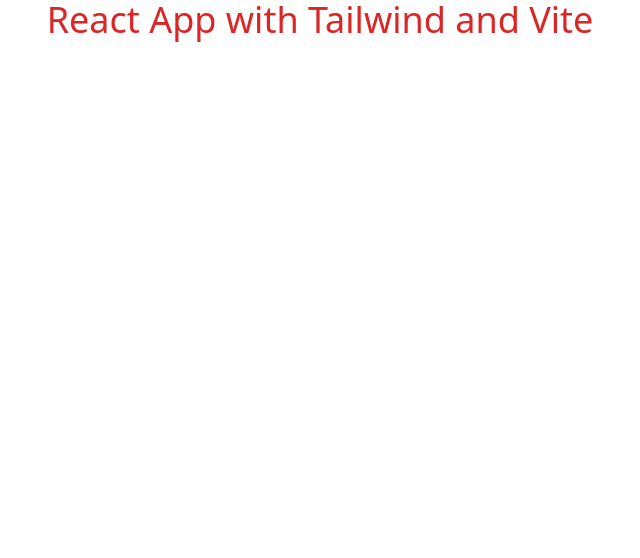
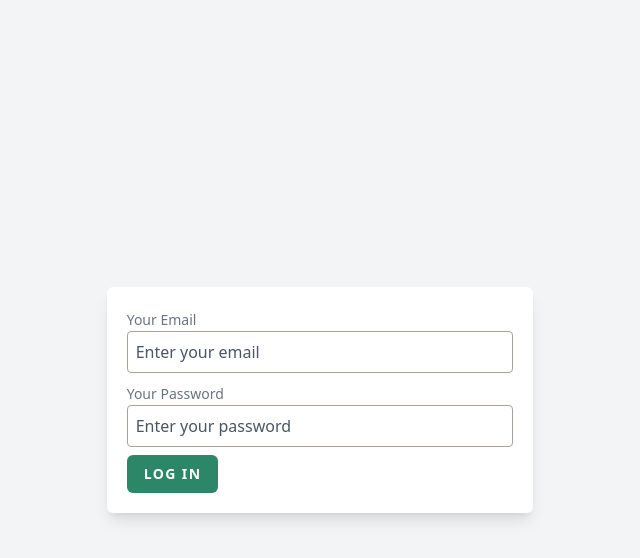
Before and after one commit to juniorEdris/Frontend.Inventory.App, a React (Vite) app: page /login in a window 1280 px wide. Shown: the top 558 px of the page, without its empty margins (320-960 px from the left). Built offline with nearby package versions, Linux system fonts and the light colour scheme.

Commit message:
Login page added

```diff
--- a/src/App.jsx
+++ b/src/App.jsx
@@ -1,11 +1,47 @@
+import { ToastContainer } from "react-toastify";
 import "./App.css";
+import { BrowserRouter, Link, Route, Routes } from "react-router-dom";
+import { Suspense, lazy } from "react";
 
 const App = () => {
+  const LoginPage = lazy(() => import("./views/Login"));
+  const DashboardPage = lazy(() => import("./views/Dashboard"));
+
+  const Component = (Page) => (
+    <Suspense
+      fallback={
+        <div className="flex items-center justify-center min-h-screen">Loading...</div>
+      }
+    >
+      <Page />
+    </Suspense>
+  );
+
   return (
-    <div className="App flex items-center justify-center">
-      <h1 className="text-4xl font-medium text-red-600">
-        React App with Tailwind and Vite
-      </h1>
+    <div className="App">
+      {/* Routes starts here */}
+      <BrowserRouter>
+        <Routes>
+          <Route path="/dashboard" element={Component(DashboardPage)} />
+          <Route path="/login" element={Component(LoginPage)} />
+          <Route path="*" element={<div className="flex items-center justify-center min-h-screen">This is Home page Back to <Link to='/login' className="underline mx-2">login</Link></div>} />
+        </Routes>
+      </BrowserRouter>
+
+      {/* Toast message primary parent component */}
+
+      <ToastContainer
+        position="top-right"
+        autoClose={2000}
+        hideProgressBar
+        newestOnTop
+        closeOnClick
+        rtl={false}
+        pauseOnFocusLoss={false}
+        draggable
+        pauseOnHover
+        theme="colored"
+      />
     </div>
   );
 };
--- /dev/null
+++ b/src/components/Inputs/Button.jsx
@@ -0,0 +1,12 @@
+export const Button = ({
+  children,
+  customClasses = "",
+  type = "submit",
+  handleClick = () => {},
+}) => {
+  return (
+    <button type={type} className={customClasses} onClick={handleClick}>
+      {children}
+    </button>
+  );
+};
--- /dev/null
+++ b/src/components/Inputs/Input.jsx
@@ -0,0 +1,32 @@
+export const Input = ({
+  type = "text",
+  name = "",
+  handleInput = () => {},
+  value = "",
+  customClasses = "",
+  parentClasses = "",
+  placeHolder = "Please enter a value",
+  label = "",
+  labelCustomClasses = "",
+}) => {
+  return (
+    <div className={parentClasses}>
+      {label ? (
+        <div className="">
+          <label className={labelCustomClasses} htmlFor={name}>
+            {label}
+          </label>
+        </div>
+      ) : null}
+      <input
+        className={`focus:outline-none ${customClasses}`}
+        type={type}
+        id={name}
+        name={name}
+        onChange={handleInput}
+        value={value}
+        placeholder={placeHolder}
+      />
+    </div>
+  );
+};
--- /dev/null
+++ b/src/components/Inputs/index.jsx
@@ -0,0 +1,2 @@
+export { Input } from "./Input";
+export { Button } from "./Button";
--- /dev/null
+++ b/src/views/Dashboard/index.jsx
@@ -0,0 +1,9 @@
+import React from 'react'
+
+const Dashboard = () => {
+  return (
+    <div className='flex items-center justify-center min-h-screen text-bold text-primary text-sm'>Dashboard page starts here</div>
+  )
+}
+
+export default Dashboard
--- /dev/null
+++ b/src/views/Login/index.jsx
@@ -0,0 +1,49 @@
+import React, { useState } from "react";
+import { Button, Input } from "../../components/Inputs";
+
+const Login = () => {
+  const [email, setEmail] = useState("");
+  const [password, setPassword] = useState("");
+  return (
+    <div className="flex items-center justify-center min-h-screen bg-gray-100">
+      <div className="w-11/12 md:w-6/12 lg:w-4/12 mx-auto rounded-md shadow-lg bg-light">
+        <form className="px-5 py-3" onSubmit={() => {}}>
+          <Input
+            type="email"
+            name="email"
+            handleInput={(e) => {
+              setEmail(e.target.value);
+            }}
+            value={email}
+            parentClasses="my-2"
+            customClasses="w-full border border-stone-400 text-dark placeholder:text-gray-600 px-2 py-2 rounded focus:outline-none"
+            placeHolder="Enter your email"
+            label="Your Email"
+            labelCustomClasses="text-gray-500 text-sm"
+          />
+          <Input
+            type="password"
+            name="password"
+            handleInput={(e) => {
+              setPassword(e.target.value);
+            }}
+            value={password}
+            parentClasses="my-2"
+            customClasses="w-full border border-stone-400 text-dark placeholder:text-gray-600 px-2 py-2 rounded focus:outline-none"
+            placeHolder="Enter your password"
+            label="Your Password"
+            labelCustomClasses="text-gray-500 text-sm"
+          />
+
+          <div className="my-2">
+            <Button customClasses="inline-flex items-center px-4 py-2 bg-primary border border-transparent rounded-md font-semibold text-sm text-white uppercase tracking-widest hover:bg-primary-hover focus:outline-none transition ease-in-out duration-150 ">
+              Log in
+            </Button>
+          </div>
+        </form>
+      </div>
+    </div>
+  );
+};
+
+export default Login;
--- a/tailwind.config.js
+++ b/tailwind.config.js
@@ -2,7 +2,22 @@
 module.exports = {
   content: ["./src/**/*.{html,js,jsx}"],
   theme: {
-    extend: {},
+    extend: {
+      backgroundColor: {
+        light: "#fff",
+        primary: "#2b8768",
+        dark: "#1b1d22",
+        "primary-hover": "#1f604a",
+        secondary: "#1c2e45",
+      },
+      colors: {
+        light: "#fff",
+        primary: "#2b8768",
+        dark: "#1b1d22",
+        "primary-hover": "#1f604a",
+        secondary: "#1c2e45",
+      },
+    },
   },
   plugins: [],
 };
```
Also changed, not shown: package.json (+5 -2 lines), 1 other file (tests, documents, lock files or other folders).
